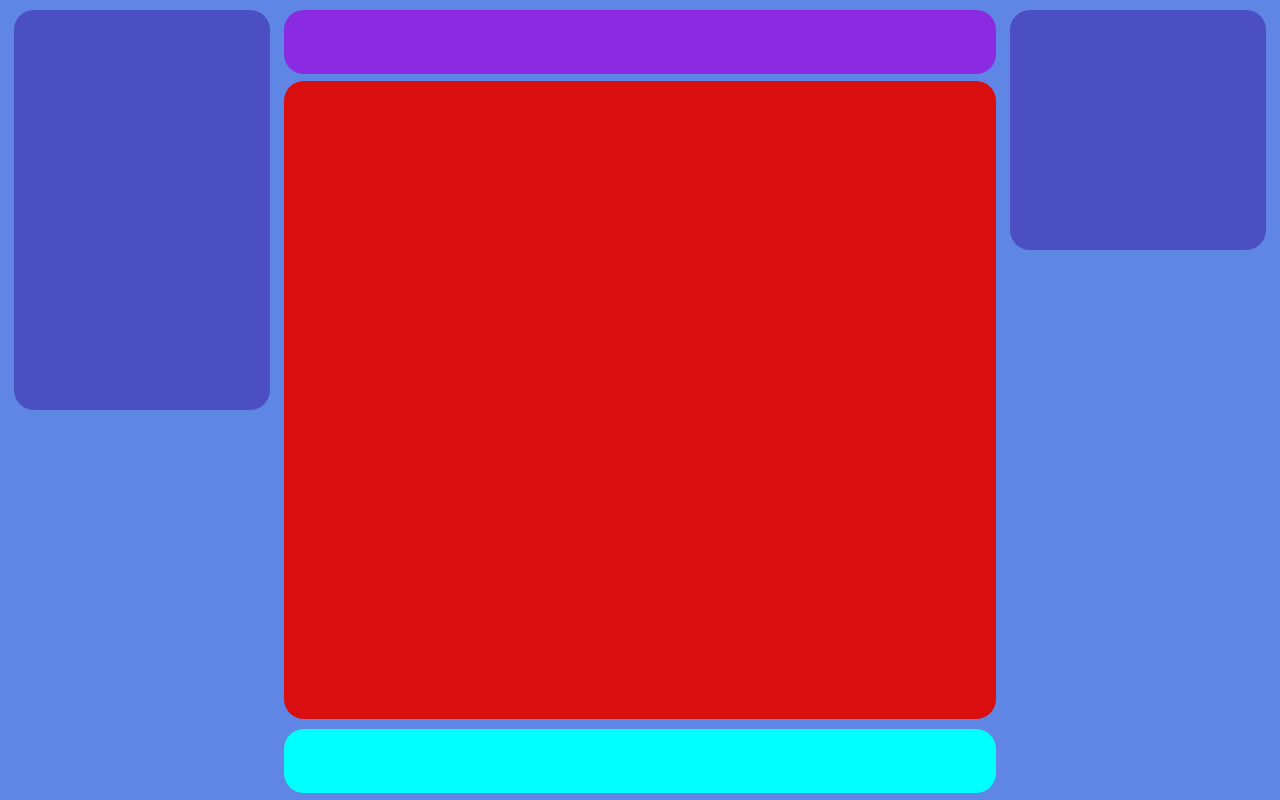
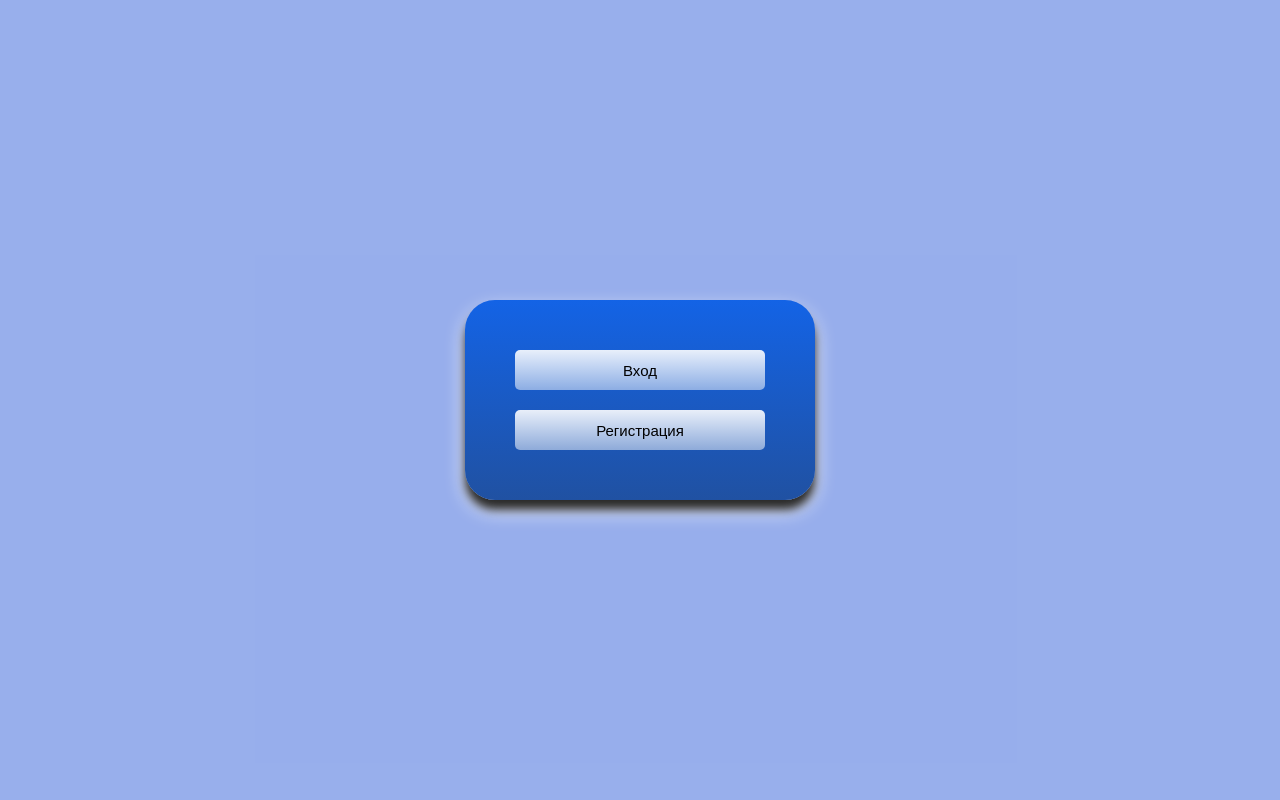
Before and after one commit to elitanima/online_store, a React (Create React App) app: page / in a window 1280 px wide. Built offline with nearby package versions, Linux system fonts and the light colour scheme.

Commit message:
useNavigate, autorization, singin, singup

```diff
--- a/src/App.css
+++ b/src/App.css
@@ -1,6 +1,8 @@
-
+body {
+  background-color: aliceblue;
+}
 .container {
-    background-color: rgb(95, 133, 229);
+    background: linear-gradient( rgba(5, 91, 229, 0.654), rgba(19, 71, 154, 0.697));
     width: 100vw;
     height: 100vh;
     display: grid;
--- a/src/App.js
+++ b/src/App.js
@@ -22,9 +22,6 @@ function App() {
         <Main />
         <Footer />
       </div>
-      <div className='authorization'>
-        <Autorization />
-      </div>
     </div>
 
   );
--- a/src/components/Authorization_window/Authorization_window.js
+++ b/src/components/Authorization_window/Authorization_window.js
@@ -1,12 +1,26 @@
+//singin авторизация
 
 import style from './style.module.css'
 
+import { useNavigate } from "react-router-dom";
 
-export function Authorization_window({ setOpenAutorization_window }) {
-    console.log(setOpenAutorization_window)
+
+export function Authorization_window() {
+
+    const navigate = useNavigate();
+
     return (
-        <div>
-
+        <div className={style.hidden}>
+            <div className={style.end_modal_avtorization}>
+                <div className={style.modal}>
+                    <form className={style.form_avtorization} name="form_add_god" id="formAddGod">
+                        <input className={style.form_data} type="email" name="email" id="email" placeholder="Email"></input>
+                        <input className={style.form_data} type = "password" name="userPassword" id="userPassword" placeholder="Введите пароль" min="1"></input>
+                        <button className={style.form_data} data-btn="entry">Войти</button>
+                        <span className={style.form_data} data-btn="formAutorizationClose" onClick={() => navigate("/")}>Отмена</span>
+                    </form>
+                </div>
+            </div>
         </div>
     )
 }
--- a/src/components/Authorization_window/style.module.css
+++ b/src/components/Authorization_window/style.module.css
@@ -8,7 +8,7 @@
     left: 0;
     width: 100%;
     height: 100%;
-    background-color: rgba(118, 121, 130, 0.5);
+    background-color: rgba(64, 102, 217, 0.5);
     animation: show 1s ease;
 }
 
@@ -18,13 +18,13 @@
     justify-content: center;
     width: 350px;
     height: auto;
-    background: linear-gradient( rgba(152, 149, 163, 0.9), rgba(41, 17, 197, 0.9));
+    background: linear-gradient( rgba(5, 91, 229, 0.9), rgba(19, 71, 154, 0.9));
     box-shadow:
-        0 0 10px rgb(255, 255, 255),
-        0 0 20px rgb(255, 255, 255);
+        0 10px 10px rgb(43, 43, 43),
+        0 10px 20px rgb(255, 255, 255);
     border-radius: 30px;
     animation: show 1s ease;
-    color: aliceblue;
+    color: rgb(0, 0, 0);
 }
 
 form {
@@ -55,14 +55,11 @@ span {
     align-items: center;
     width: 150px;
     height: 50px;
-    background: linear-gradient( rgba(167, 67, 187, 0.9), rgba(79, 62, 191, 0.5));
+    background: linear-gradient( rgba(255, 255, 255, 0.9), rgba(255, 255, 255, 0.5));
     border-radius: 15px;
     border: none;
     outline: none;
     appearance: none;
-    box-shadow:
-        0 0 5px rgb(255, 255, 255),
-        0 0 10px rgb(255, 255, 255);
     margin: 10px;
     font-size: 13.3px;
     font-family: Arial, Helvetica, sans-serif;
@@ -78,19 +75,17 @@ span:hover {
 /* Cтилизация кнопок */
 
 button {
+    font-size: 13.3px;
     width: 150px;
     height: 50px;
-    background: linear-gradient( rgba(167, 67, 187, 0.9), rgba(79, 62, 191, 0.5));
+    background: linear-gradient( rgba(255, 255, 255, 0.9), rgba(255, 255, 255, 0.5));
     border-radius: 15px;
     border: none;
     outline: none;
     appearance: none;
-    box-shadow:
-    0 0 5px rgb(255, 255, 255),
-    0 0 10px rgb(255, 255, 255),
-    0 0 5px rgb(224, 216, 225);
+
     /* margin: 10px; */
-    color: antiquewhite;
+    color: rgb(0, 0, 0);
 }
 
 button:hover {
--- a/src/components/Autorization/Autorization.jsx
+++ b/src/components/Autorization/Autorization.jsx
@@ -1,11 +1,16 @@
 
+import { Button_autorization } from '../Button_autorization/Button_autorization'
 import style from './style.module.css'
 
 export function Autorization() {
 
     return (
-        <div className={style.autorization}>
-
+        <div className={style.end_modal}>
+             <div className={style.modal}>
+                <div className={style.autorization}>
+                <Button_autorization />
+                </div>
+            </div>
         </div>
     )
 }
--- a/src/components/Autorization/style.module.css
+++ b/src/components/Autorization/style.module.css
@@ -1,4 +1,4 @@
-.autorization {
+/* .autorization {
     display: flex;
     align-items: center;
     background-color: rgb(75, 79, 193);
@@ -8,4 +8,33 @@
     height: 30%;
     margin-top: 10px;
 
+} */
+
+.end_modal{
+    position: absolute;
+    display: flex;
+    justify-content: center;
+    align-items: center;
+    top: 0;
+    left: 0;
+    width: 100%;
+    height: 100%;
+    background-color: rgba(64, 102, 217, 0.5);
+    animation: show 1s ease;
 }
+
+.modal {
+    position: relative;
+    display: flex;
+    justify-content: center;
+    align-items: center;
+    width: 350px;
+    height: 200px;
+    background: linear-gradient( rgba(5, 91, 229, 0.9), rgba(19, 71, 154, 0.9));
+    box-shadow:
+        0 10px 10px rgb(43, 43, 43),
+        0 10px 20px rgb(255, 255, 255);
+    border-radius: 30px;
+    animation: show 1s ease;
+    color: aliceblue;
+}
--- a/src/components/Button_autorization/Button_autorization.jsx
+++ b/src/components/Button_autorization/Button_autorization.jsx
@@ -1,14 +1,19 @@
 
 import style from './style.module.css'
+
+import { useNavigate } from "react-router-dom";
 
 
 export function Button_autorization(){
 
+  const navigate = useNavigate();
+
     return (
       <>
-        <div className={style.button_view}>
-
-        </div>
+         <div className={style.button_view}>
+           <button className={style.button} onClick={() => navigate("/singin")}>Вход</button>
+           <button className={style.button} onClick={() => navigate("/singup")}>Регистрация</button>
+         </div>
       </>
     )
   }
--- a/src/components/Registration_window/Registration_window.js
+++ b/src/components/Registration_window/Registration_window.js
@@ -1,19 +1,35 @@
 
-//SingUp регистрация пользователя
+//Singup регистрация пользователя
 
 import style from './style.module.css';
 
+import { useNavigate } from "react-router-dom";
+
 export function Registration_window() {
 
+    const navigate = useNavigate();
 
     return (
-
         <div className={style.hidden} data-modal="id_modal_add_god">
-        <div className={style.end_modal_registration}>
-            <div className={style.modal}>
-
+            <div className={style.end_modal_registration}>
+                <div className={style.modal}>
+                    <form className={style.form_avtorization} name="form_add_god" id="formAddGod">
+                        <input className={style.form_data} type="email" name="email" id="email" placeholder="Email"></input>
+                        <input className={style.form_data} type = "password" name="userPassword" id="userPassword" placeholder="Придумайте пароль" min="1"></input>
+                        <input className={style.form_data} type="text" name="group" id="group" placeholder="Группа"></input>
+                        <button className={style.form_data} data-btn="entry">Регистрация</button>
+                        <span className={style.form_data} data-btn="formAutorizationClose" onClick={() => navigate("/")}>Отмена</span>
+                    </form>
+                </div>
             </div>
-        </div>
         </div>
     )
 }
+
+{/* <div className={style.hidden} data-modal="id_modal_add_god">
+<div className={style.end_modal_registration}>
+    <div className={style.modal}>
+
+    </div>
+</div>
+</div> */}
--- a/src/components/Registration_window/style.module.css
+++ b/src/components/Registration_window/style.module.css
@@ -8,7 +8,7 @@
     left: 0;
     width: 100%;
     height: 100%;
-    background-color: rgba(118, 121, 130, 0.5);
+    background-color: rgba(64, 102, 217, 0.5);
     animation: show 1s ease;
 }
 
@@ -18,13 +18,13 @@
     justify-content: center;
     width: 350px;
     height: auto;
-    background: linear-gradient( rgba(152, 149, 163, 0.9), rgba(41, 17, 197, 0.9));
+    background: linear-gradient( rgba(5, 91, 229, 0.9), rgba(19, 71, 154, 0.9));
     box-shadow:
         0 0 10px rgb(255, 255, 255),
         0 0 20px rgb(255, 255, 255);
     border-radius: 30px;
     animation: show 1s ease;
-    color: aliceblue;
+    color: rgb(0, 0, 0);
 }
 
 form {
@@ -50,19 +50,17 @@ form {
     color: rgb(98, 76, 76);
 }
 span {
+    font-size: 13.3px;
     display: flex;
     justify-content: center;
     align-items: center;
     width: 150px;
     height: 50px;
-    background: linear-gradient( rgba(167, 67, 187, 0.9), rgba(79, 62, 191, 0.5));
+    background: linear-gradient( rgba(255, 255, 255, 0.9), rgba(255, 255, 255, 0.5));
     border-radius: 15px;
     border: none;
     outline: none;
     appearance: none;
-    box-shadow:
-        0 0 5px rgb(255, 255, 255),
-        0 0 10px rgb(255, 255, 255);
     margin: 10px;
     font-size: 13.3px;
     font-family: Arial, Helvetica, sans-serif;
@@ -74,29 +72,3 @@ span:active {
 span:hover {
     transform: scale(103%)
 }
-
-/* Cтилизация кнопок */
-
-button {
-    width: 150px;
-    height: 50px;
-    background: linear-gradient( rgba(167, 67, 187, 0.9), rgba(79, 62, 191, 0.5));
-    border-radius: 15px;
-    border: none;
-    outline: none;
-    appearance: none;
-    box-shadow:
-    0 0 5px rgb(255, 255, 255),
-    0 0 10px rgb(255, 255, 255),
-    0 0 5px rgb(224, 216, 225);
-    /* margin: 10px; */
-    color: antiquewhite;
-}
-
-button:hover {
-    transform: scale(103%)
-}
-
-button:active {
-    transform: scaleX(1.1);
-}
--- a/src/index.js
+++ b/src/index.js
@@ -3,11 +3,44 @@ import ReactDOM from 'react-dom/client';
 import './index.css';
 import App from './App';
 
+import {
+  createBrowserRouter,
+  RouterProvider,
+} from "react-router-dom";
+import { Registration_window } from './components/Registration_window/Registration_window';
+import { Authorization_window } from './components/Authorization_window/Authorization_window';
+import { Autorization } from './components/Autorization/Autorization';
 
+//маршрутизация
+const router = createBrowserRouter([
+  {
+    //выбор либо на вход либо на регистрацию
+    path: "/",
+    element:  <Autorization />
+  },
+  {
+    //главная страница
+    path: "/main",
+    element:  <App />
+  },
+  {
+    //страница входа
+    path: "/singin",
+    element: <Authorization_window/>
+  },
+  {
+    //страница регистрации
+    path: "/singup",
+    element: <Registration_window/>
+  },
+
+]);
+//--end--//
 
 const root = ReactDOM.createRoot(document.getElementById('root'));
 root.render(
   <React.StrictMode>
-    <App />
+    <RouterProvider router={router} />
+
   </React.StrictMode>
 );
```
